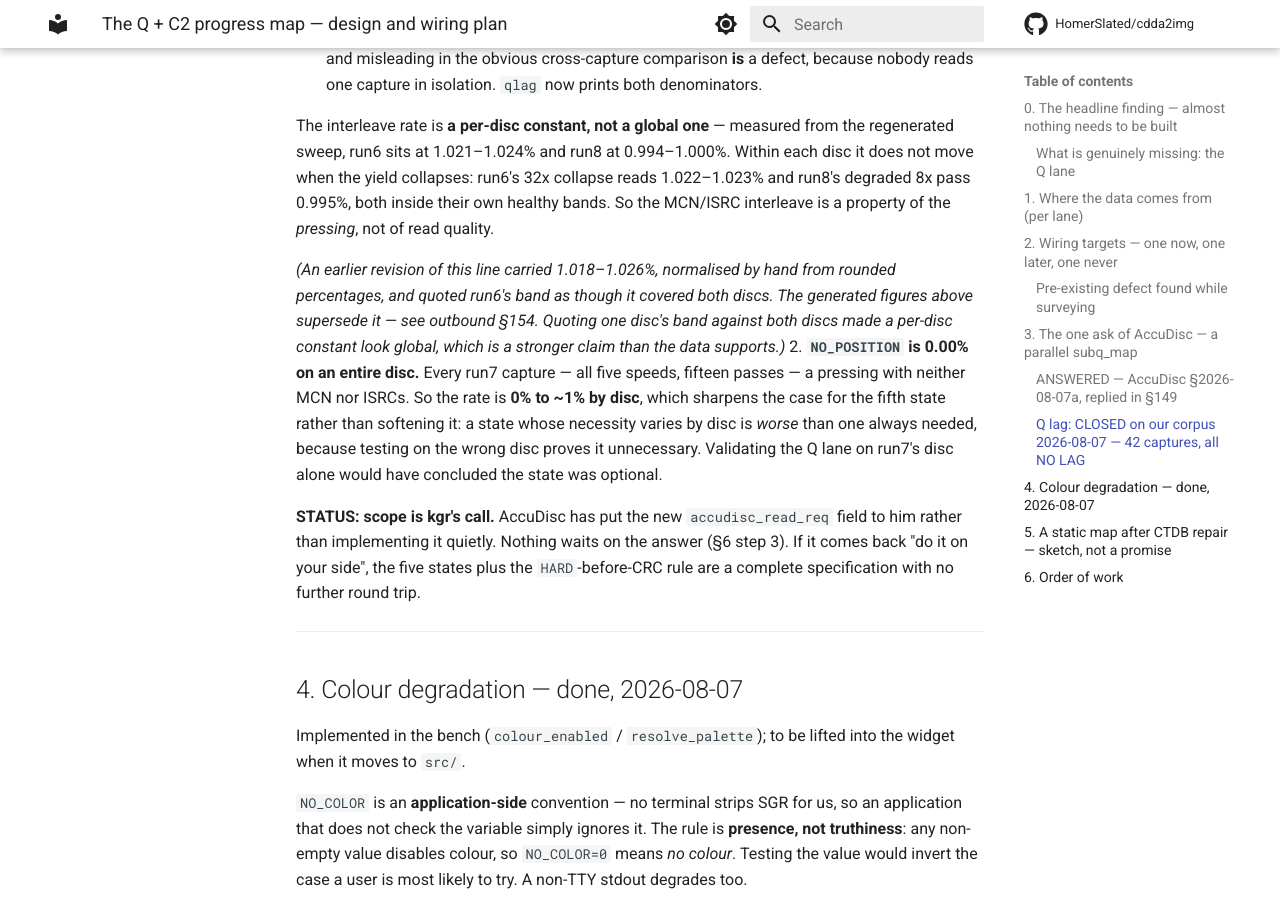
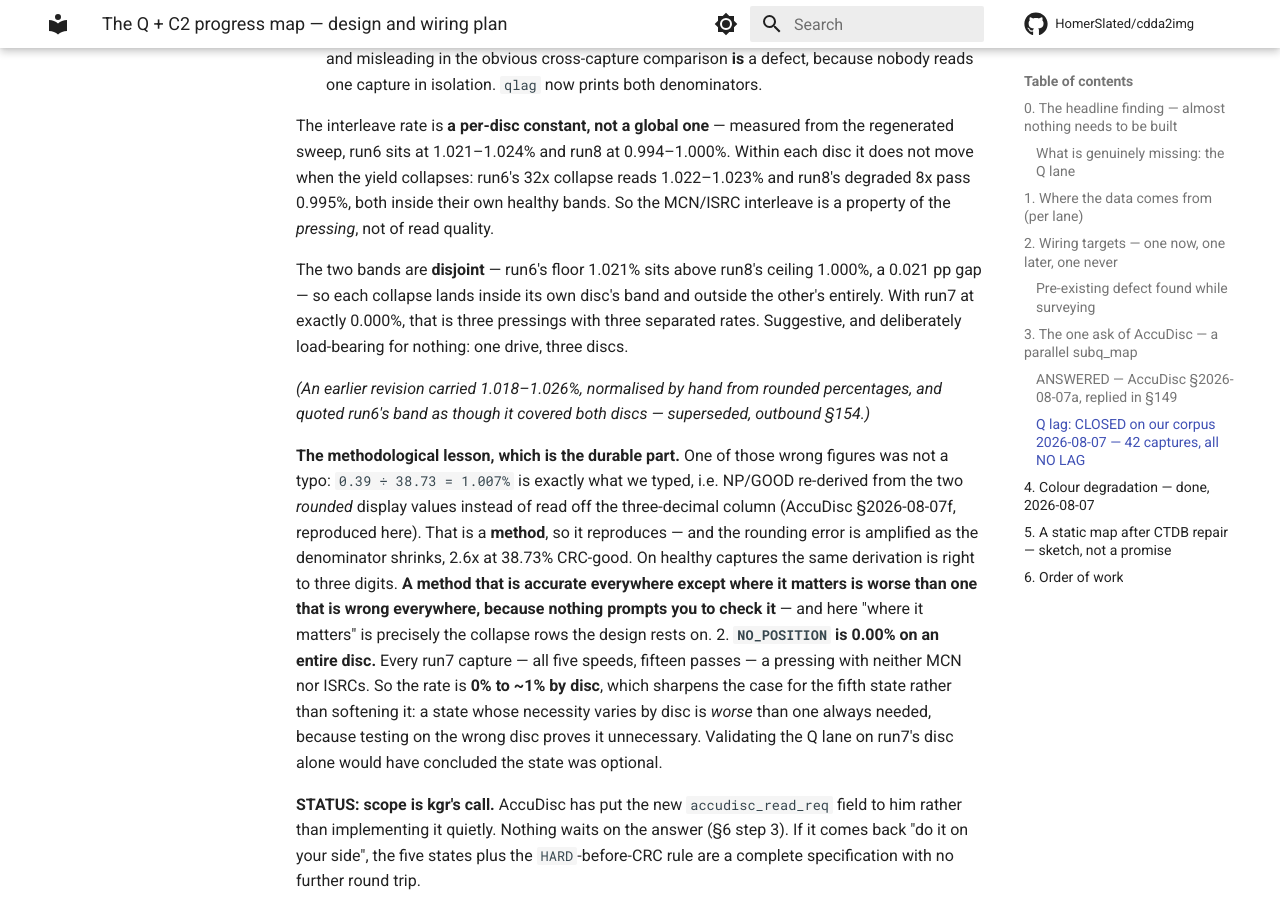
Before and after one commit to HomerSlated/cdda2img, an MkDocs documentation site: the page built from docs/reference/progress-map-plan.md, in a window 1280 px wide and 900 px high, scrolled down 5278 px. Built offline with MkDocs 1.6.1 and Material for MkDocs 9.7.7, drawn with Linux system fonts in a browser that asks for light colours; comment, search, counter and statistics services are not loaded.

Commit message:
docs(map): a wrong number that was a method, not a typo — and it only misfires where it matters
AccuDisc diagnosed our §153 error better than we did, and the correction is worth
more than the number.

We reported 1.007% for run8's collapse row and said in §154 that the figure
"does not appear anywhere in the sweep" — true of the printed table, and false
about the error. It is 0.39 / 38.73: NP/GOOD re-derived from the two ROUNDED
display values instead of read off the three-decimal column. Reproduced here.
That is a method rather than a slip, so it recurs, and the rounding error is
amplified as the denominator shrinks — 2.6x at 38.73% CRC-good. On every healthy
capture the same derivation is right to three digits.

A method that is accurate everywhere except where it matters is worse than one
that is wrong everywhere, because nothing prompts you to check it. Here "where it
matters" is exactly the collapse rows the whole design rests on. Their test
separating the two errors holds: the other figure does not fit the derivation
(0.49/47.79 = 1.025%, we typed 1.023%), so that one really was an eye-slip. Two
errors, two causes, one of them systematic.

Their range finding is sharper than ours too: the per-disc bands are DISJOINT.
run6 1.021-1.024%, run8 0.994-1.000%, so each collapse lands inside its own
disc's band and outside the other's entirely, and "does not move when yield
halves" passes twice independently rather than once globally. With run7 at
exactly 0.000% that is three pressings with three separated rates. Recorded as an
observation and made load-bearing for nothing — one drive, three discs.

One correction back to them: they quoted run8's healthy ceiling as 0.999%, but
base_8x_p3 reads 1.000%, so the gap is 0.021 pp rather than 0.022. Disjointness
survives; the margin is one row narrower than stated. Flagged because a band
quoted one row short is the same class of error we sent them, and because the
gap is now load-bearing for their "NP/GOOD is close to a fingerprint" reading.

Co-Authored-By: Claude Opus 5 <noreply@anthropic.com>

```diff
--- a/docs/reference/progress-map-plan.md
+++ b/docs/reference/progress-map-plan.md
@@ -234,11 +234,26 @@ draw. **Design decision: index by slot, unconditionally.**
    both inside their own healthy bands. So the MCN/ISRC interleave is a property
    of the *pressing*, not of read quality.
 
-   *(An earlier revision of this line carried 1.018–1.026%, normalised by hand
-   from rounded percentages, and quoted run6's band as though it covered both
-   discs. The generated figures above supersede it — see outbound §154. Quoting
-   one disc's band against both discs made a per-disc constant look global, which
-   is a stronger claim than the data supports.)*
+   The two bands are **disjoint** — run6's floor 1.021% sits above run8's ceiling
+   1.000%, a 0.021 pp gap — so each collapse lands inside its own disc's band and
+   outside the other's entirely. With run7 at exactly 0.000%, that is three
+   pressings with three separated rates. Suggestive, and deliberately load-bearing
+   for nothing: one drive, three discs.
+
+   *(An earlier revision carried 1.018–1.026%, normalised by hand from rounded
+   percentages, and quoted run6's band as though it covered both discs —
+   superseded, outbound §154.)*
+
+   **The methodological lesson, which is the durable part.** One of those wrong
+   figures was not a typo: `0.39 ÷ 38.73 = 1.007%` is exactly what we typed, i.e.
+   NP/GOOD re-derived from the two *rounded* display values instead of read off
+   the three-decimal column (AccuDisc §2026-08-07f, reproduced here). That is a
+   **method**, so it reproduces — and the rounding error is amplified as the
+   denominator shrinks, 2.6x at 38.73% CRC-good. On healthy captures the same
+   derivation is right to three digits. **A method that is accurate everywhere
+   except where it matters is worse than one that is wrong everywhere, because
+   nothing prompts you to check it** — and here "where it matters" is precisely
+   the collapse rows the design rests on.
 2. **`NO_POSITION` is 0.00% on an entire disc.** Every run7 capture — all five
    speeds, fifteen passes — a pressing with neither MCN nor ISRCs. So the rate is
    **0% to ~1% by disc**, which sharpens the case for the fifth state rather than
```
